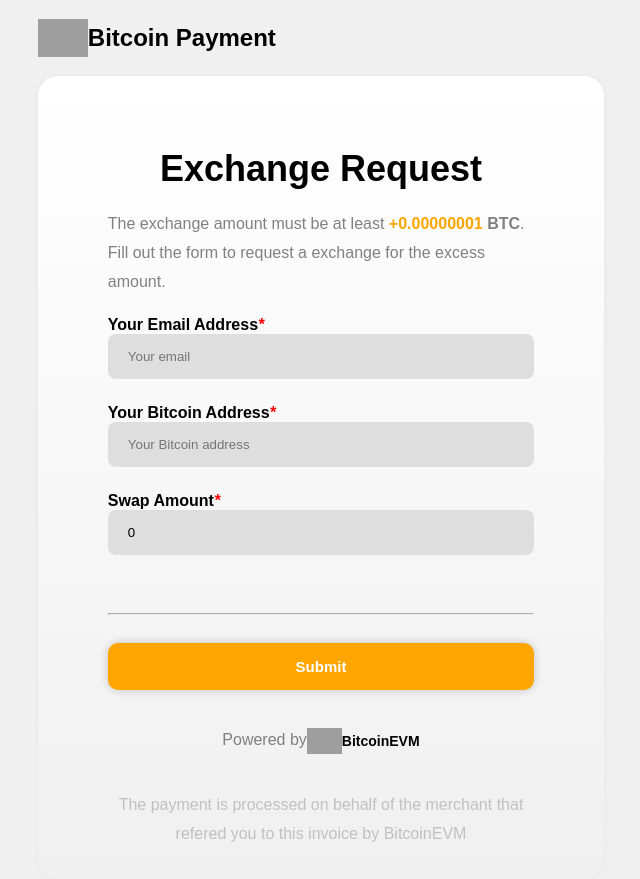
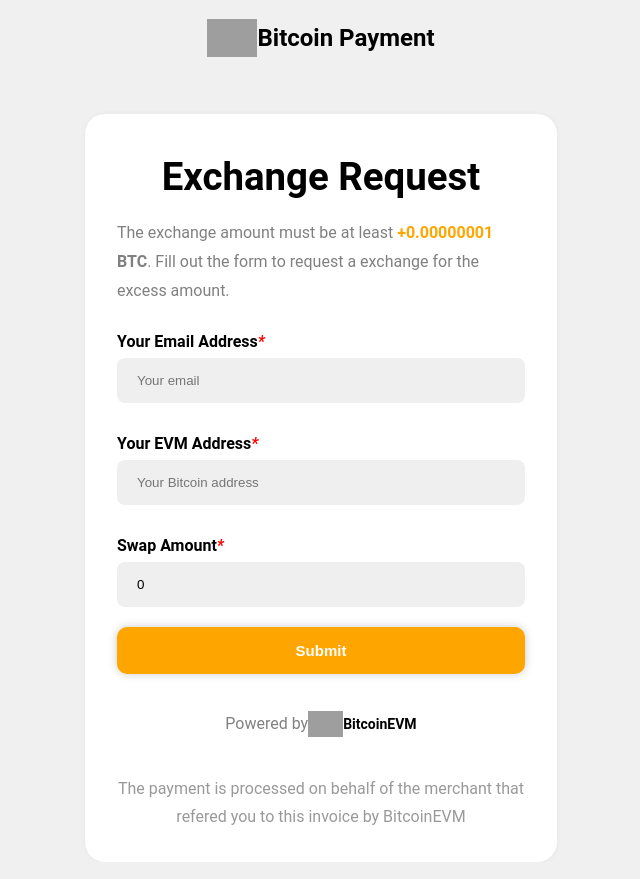
Before and after one commit to BigBen3918/bitcoin_payment_frontend, a React (Create React App) app: page / in a window 1280 px wide. Shown: the whole page, without its empty margins (319-959 px from the left). Built offline with nearby package versions, Linux system fonts and the light colour scheme; grey boxes are pictures that could not be loaded.

Commit message:
update: ui

```diff
--- a/src/assets/styles/common.scss
+++ b/src/assets/styles/common.scss
@@ -23,7 +23,7 @@ html {
 body {
     padding: 0;
     margin: 0;
-    font-family: "Codec cold", sans-serif;
+    font-family: "Roboto", sans-serif;
     -webkit-font-smoothing: antialiased;
     -moz-osx-font-smoothing: grayscale;
     background-color: #f0f0f0;
--- a/src/assets/styles/page/_index.scss
+++ b/src/assets/styles/page/_index.scss
@@ -7,19 +7,21 @@
     flex-direction: column;
     justify-content: center;
     align-items: center;
-    background: linear-gradient(to bottom, white, transparent);
+    background: white;//linear-gradient(to bottom, white, transparent);
+
+    @media screen and (max-width: 768px) {
+        padding: 0 20px;
+    }
 }
 
 .title {
     display: flex;
-    justify-content: flex-start;
+    justify-content: center;
     align-items: center;
 
     > img {
         width: 50px;
     }
-
-    padding-left: 20%;
 
     @media screen and (max-width: 992px) {
         padding-left: 5%;
@@ -53,19 +55,17 @@ hr {
     display: flex;
     align-items: center;
     justify-content: center;
-
+    padding-top: 2.4rem;
     > div {
-        width: 60%;
-        @include common_background(0 70px);
-
-        @media screen and (max-width: 500px) {
-            @include common_background(0 20px);
-        }
+        width: 50%;
+        max-width: 550px;
+        @include common_background(0 2rem);
 
         > h2 {
+            font-size: 2.4rem;
             text-align: center;
             margin: 0;
-            padding-top: 4.5rem;
+            padding-top: 2.5rem;
         }
 
         > p {
@@ -84,15 +84,21 @@ hr {
                 width: 100%;
             }
 
+            label{
+                line-height: 2rem;
+            }
             input {
                 width: 100%;
-                outline: 0;
                 border: none;
                 font-weight: 500;
                 padding: 15px 20px;
                 border-radius: 8px;
-                background: #dfdede;
+                background: #efefef;
                 transition: 0.3s all;
+                outline: 1px solid transparent;
+                &:focus{
+                    outline: 1px solid orange;
+                }
             }
         }
 
@@ -116,6 +122,9 @@ hr {
 
             svg {
                 font-size: 15px;
+            }
+            &:hover{
+                background-color: rgb(223, 145, 1);
             }
         }
 
@@ -149,12 +158,9 @@ hr {
     justify-content: center;
 
     > div {
-        width: 60%;
-        @include common_background(0 70px);
-
-        @media screen and (max-width: 500px) {
-            @include common_background(0 20px);
-        }
+        width: 50%;
+        max-width: 550px;
+        @include common_background(0 2rem);
 
         .success {
             display: flex;
@@ -224,7 +230,8 @@ hr {
         > h2 {
             text-align: center;
             margin: 0;
-            padding-top: 4.5rem;
+            font-size: 2.4rem;
+            padding-top: 2.5rem;
         }
 
         > p {
@@ -249,13 +256,12 @@ hr {
                 align-items: center;
                 justify-content: space-between;
                 width: 100%;
-                outline: 0;
-                border: none;
                 font-weight: 500;
                 padding: 10px 20px;
                 border-radius: 8px;
-                background: #dfdede;
                 transition: 0.3s all;
+                outline: 1px solid transparent;
+                background: #efefef;
 
                 button {
                     display: flex;
--- a/src/views/main.tsx
+++ b/src/views/main.tsx
@@ -88,7 +88,7 @@ export default function Main() {
                             <div>
                                 <label>
                                     <b>
-                                        Your Bitcoin Address
+                                        Your EVM Address
                                         <i style={{ color: "red" }}>*</i>
                                     </b>
                                 </label>
@@ -118,8 +118,6 @@ export default function Main() {
                                 />
                             </div>
                         </div>
-                        <div className="spacer-10"></div>
-                        <hr />
                         {loading ? (
                             <button>Submitting...</button>
                         ) : (
@@ -130,7 +128,7 @@ export default function Main() {
                             <img src={bitcoinFooter} alt="" />
                             <h6>BitcoinEVM</h6>
                         </div>
-                        <p className="text-center" style={{ color: "silver" }}>
+                        <p className="text-center" style={{ color: "#999999" }}>
                             The payment is processed on behalf of the merchant
                             that refered you to this invoice by BitcoinEVM
                         </p>
--- a/src/views/order.tsx
+++ b/src/views/order.tsx
@@ -105,11 +105,9 @@ export default function OrderStatus() {
                                         <img src={btcLogo} alt="" />
                                     </div>
                                 </div>
-                                <hr />
                                 <img src={confirmImg} alt="" />
                                 <h2>Paid and Confirmed</h2>
                                 <div className="spacer-10"></div>
-                                <hr />
                                 <p style={{ color: "grey" }}>
                                     The payment is processed on behalf of
                                     merchant that referred you to this invoice
@@ -130,8 +128,7 @@ export default function OrderStatus() {
                                     value={data?.result2?.address}
                                     viewBox={`0 0 200 200`}
                                 />
-                                <hr />
-                                <span>
+                                <span style={{ paddingTop: "2rem" }}>
                                     <label>
                                         <b>Amount</b>
                                     </label>
@@ -177,7 +174,7 @@ export default function OrderStatus() {
                                 </div>
                                 <p
                                     className="text-center"
-                                    style={{ color: "silver" }}
+                                    style={{ color: "#999999" }}
                                 >
                                     The payment is processed on behalf of the
                                     merchant that refered you to this invoice by
```
